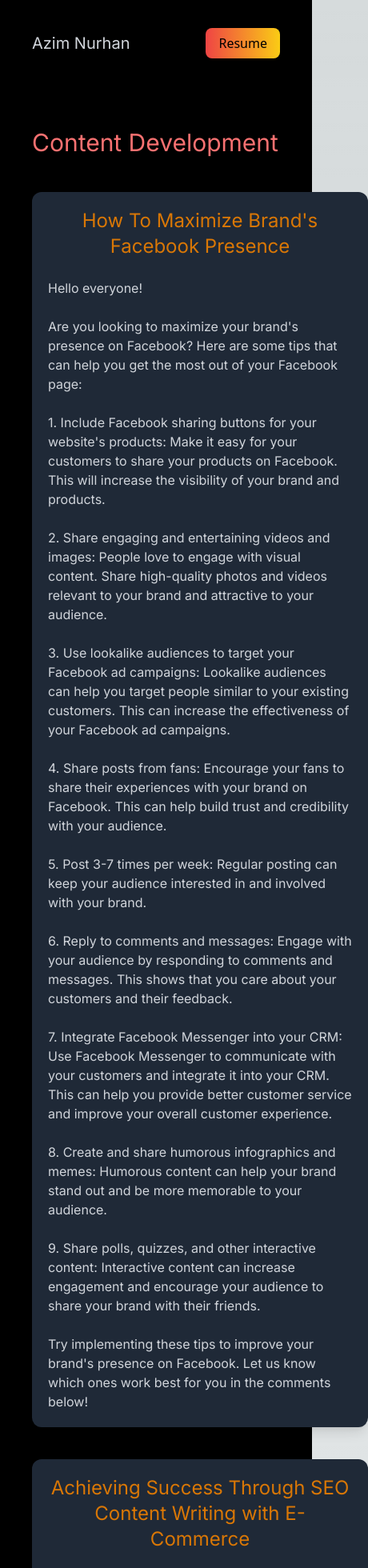
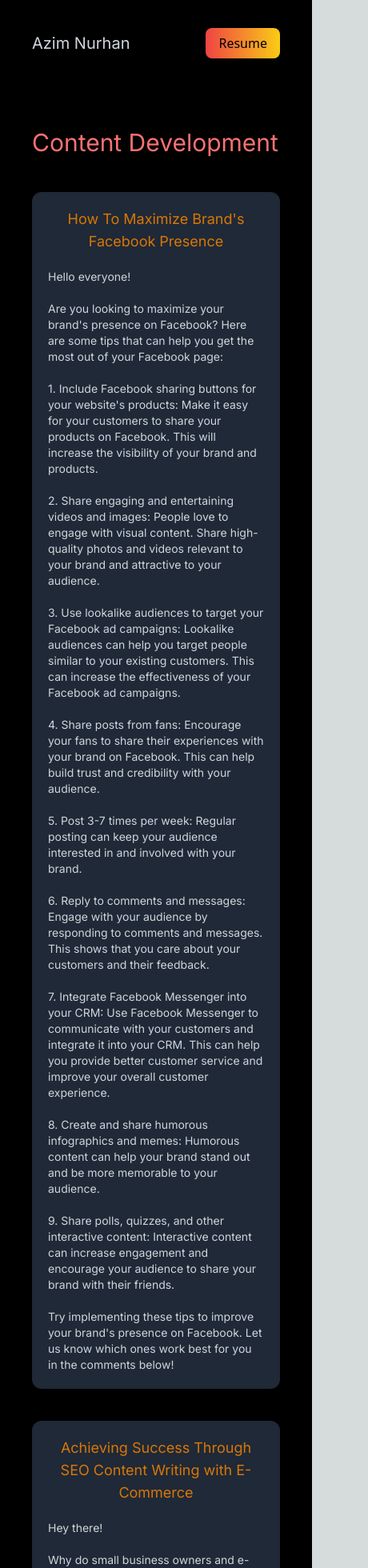
Before and after one commit to NurhanAzim/Intern-Portfolio, a Next.js app: page /project/content-development in a window 390 px wide. Shown: the top 1960 px of the page at 80% size, 460 px wide, since content can reach past the window. Built offline with nearby package versions, Linux system fonts and the light colour scheme.

Commit message:
fix responsive feature

```diff
--- a/app/project/content-development/page.js
+++ b/app/project/content-development/page.js
@@ -17,7 +17,7 @@ export default function ContentDevelopment() {
                         <h3 className="text-3xl py-1 text-red-400">Content Development</h3>
                     </div>
                     <div className="bg-black xl:px-10 lg:flex lg:flex-row lg:flex-wrap gap-10">
-                    <div className="text-center shadow-lg p-5 md:p-10 rounded-xl mt-10 mb-0 bg-gray-800 dark:bg-white flex-1 min-w-[420px] lg:w-auto min-h-[min-content]">
+                    <div className="text-center text-sm md:text-md shadow-lg p-5 md:p-10 rounded-xl mt-10 mb-0 bg-gray-800 dark:bg-white flex-1 min-w-[min-content] lg:w-auto min-h-[min-content]">
                             <Swiper
                                 direction='vertical'
                                 slidesPerView={'auto'}
@@ -25,7 +25,7 @@ export default function ContentDevelopment() {
                                 mousewheel={true}
                                 modules={[FreeMode, Scrollbar, Mousewheel]}>
                                 <SwiperSlide>
-                                    <h4 className='text-2xl text-amber-600'>How To Maximize Brand's Facebook Presence</h4>
+                                    <h4 className='text-lg md:text-2xl text-amber-600'>How To Maximize Brand's Facebook Presence</h4>
                                     <br />
                                     <p className=" text-gray-300 text-start">{'Hello everyone!'}</p>
                                     <br />
@@ -53,7 +53,7 @@ export default function ContentDevelopment() {
                                 </SwiperSlide>
                             </Swiper>
                         </div>
-                        <div className="text-center shadow-lg p-5 md:p-10 rounded-xl mt-10 mb-0 bg-gray-800 dark:bg-white flex-1 min-w-[420px] lg:w-auto min-h-[min-content]">
+                        <div className="text-center text-sm md:text-md shadow-lg p-5 md:p-10 rounded-xl mt-10 mb-0 bg-gray-800 dark:bg-white flex-1 min-w-[min-content] lg:w-auto min-h-[min-content]">
                             <Swiper
                                 direction='vertical'
                                 slidesPerView={'auto'}
@@ -61,7 +61,7 @@ export default function ContentDevelopment() {
                                 mousewheel={true}
                                 modules={[FreeMode, Scrollbar, Mousewheel]}>
                                 <SwiperSlide>
-                                    <h4 className='text-2xl text-amber-600'>Achieving Success Through SEO Content Writing with E-Commerce</h4>
+                                    <h4 className='text-lg md:text-2xl text-amber-600'>Achieving Success Through SEO Content Writing with E-Commerce</h4>
                                     <br />
                                     <p className=' text-gray-300 text-start'>{'Hey there!'}</p>
                                     <br />
@@ -77,7 +77,7 @@ export default function ContentDevelopment() {
                                 </SwiperSlide>
                             </Swiper>
                         </div>
-                        <div className="text-center shadow-lg p-5 md:p-10 rounded-xl mt-10 mb-0 bg-gray-800 dark:bg-white flex-1 min-w-[420px] lg:w-auto min-h-[min-content]">
+                        <div className="text-center text-sm md:text-md shadow-lg p-5 md:p-10 rounded-xl mt-10 mb-0 bg-gray-800 dark:bg-white flex-1 min-w-[min-content] lg:w-auto min-h-[min-content]">
                             <Swiper
                                 direction='vertical'
                                 slidesPerView={'auto'}
@@ -85,7 +85,7 @@ export default function ContentDevelopment() {
                                 mousewheel={true}
                                 modules={[FreeMode, Scrollbar, Mousewheel]}>
                                 <SwiperSlide>
-                                    <h4 className='text-2xl text-amber-600'>Which Social Media Platforms are Best for Your E-commerce Business?</h4>
+                                    <h4 className='text-lg md:text-2xl text-amber-600'>Which Social Media Platforms are Best for Your E-commerce Business?</h4>
                                     <br />
                                     <p className=' text-gray-300 text-start'>{'Welcome, e-commerce entrepreneurs😎'}</p>
                                     <br />
@@ -103,7 +103,7 @@ export default function ContentDevelopment() {
                                 </SwiperSlide>
                             </Swiper>
                         </div>
-                        <div className="text-center shadow-lg p-5 md:p-10 rounded-xl mt-10 mb-0 bg-gray-800 dark:bg-white flex-1 min-w-[420px] lg:w-auto min-h-[min-content]">
+                        <div className="text-center text-sm md:text-md shadow-lg p-5 md:p-10 rounded-xl mt-10 mb-0 bg-gray-800 dark:bg-white flex-1 min-w-[min-content] lg:w-auto min-h-[min-content]">
                             <Swiper
                                 direction='vertical'
                                 slidesPerView={'auto'}
@@ -111,7 +111,7 @@ export default function ContentDevelopment() {
                                 mousewheel={true}
                                 modules={[FreeMode, Scrollbar, Mousewheel]}>
                                 <SwiperSlide>
-                                    <h4 className='text-2xl text-amber-600'>Customer Service Made Easy: 5 Simple Tips</h4>
+                                    <h4 className='text-lg md:text-2xl text-amber-600'>Customer Service Made Easy: 5 Simple Tips</h4>
                                     <br />
                                     <p className=' text-gray-300 text-start'>{'If you run an e-commerce store, you know how important it is to provide excellent customer service. Happy customers can lead to repeat business and positive reviews, while dissatisfied customers can quickly turn to your competitors.'}</p>
                                     <br />
@@ -131,7 +131,7 @@ export default function ContentDevelopment() {
                                 </SwiperSlide>
                             </Swiper>
                         </div>
-                        <div className="text-center shadow-lg p-5 md:p-10 rounded-xl mt-10 mb-0 bg-gray-800 dark:bg-white flex-1 min-w-[420px] lg:w-auto min-h-[min-content]">
+                        <div className="text-center text-sm md:text-md shadow-lg p-5 md:p-10 rounded-xl mt-10 mb-0 bg-gray-800 dark:bg-white flex-1 min-w-[min-content] lg:w-auto min-h-[min-content]">
                             <Swiper
                                 direction='vertical'
                                 slidesPerView={'auto'}
@@ -139,7 +139,7 @@ export default function ContentDevelopment() {
                                 mousewheel={true}
                                 modules={[FreeMode, Scrollbar, Mousewheel]}>
                                 <SwiperSlide>
-                                    <h4 className='text-2xl text-amber-600'>Chatbot dan Privasi Data🤖🔒</h4>
+                                    <h4 className='text-lg md:text-2xl text-amber-600'>Chatbot dan Privasi Data🤖🔒</h4>
                                     <br />
                                     <p className=' text-gray-300 text-start'>{'When we interact with chatbots, we actually provide personal information about ourselves. This includes our name, age, location, and sensitive information like social security numbers or credit card details. Therefore, it is important for us to understand how chatbot developers or businesses handle our data and ensure its safety and security.'}</p>
                                     <br />
@@ -151,7 +151,7 @@ export default function ContentDevelopment() {
                                 </SwiperSlide>
                             </Swiper>
                         </div>
-                        <div className="text-center shadow-lg p-5 md:p-10 rounded-xl mt-10 mb-0 bg-gray-800 dark:bg-white flex-1 min-w-[420px] lg:w-auto min-h-[min-content]">
+                        <div className="text-center text-sm md:text-md shadow-lg p-5 md:p-10 rounded-xl mt-10 mb-0 bg-gray-800 dark:bg-white flex-1 min-w-[min-content] lg:w-auto min-h-[min-content]">
                             <Swiper
                                 direction='vertical'
                                 slidesPerView={'auto'}
@@ -159,7 +159,7 @@ export default function ContentDevelopment() {
                                 mousewheel={true}
                                 modules={[FreeMode, Scrollbar, Mousewheel]}>
                                 <SwiperSlide>
-                                    <h4 className='text-2xl text-amber-600'>Meningkatkan Kepuasan Pengguna Chatbot dengan ‘Personal Touch’👾</h4>
+                                    <h4 className='text-lg md:text-2xl text-amber-600'>Meningkatkan Kepuasan Pengguna Chatbot dengan ‘Personal Touch’👾</h4>
                                     <br />
                                     <p className=' text-gray-300 text-start'>{'Nowadays, chatbots have become a popular choice for many businesses to provide more effective customer service. Chatbots enable businesses to interact with customers quickly and efficiently, while providing accurate and tailored responses to their needs. By utilizing data such as past interactions and user preferences, chatbots can customize their responses to meet individual user requirements.'}</p>
                                     <br />
```
